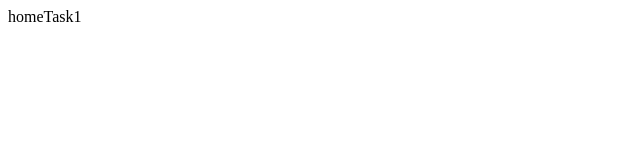
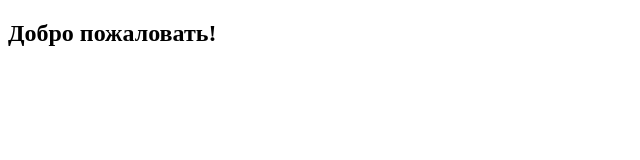
Before and after one commit to noisydimon/homeTask1, a plain HTML site: page index.html in a window 1280 px wide. Shown: the whole page, without its empty margins (0-640 px from the left). Drawn offline with Linux system fonts and the light colour scheme.

Commit message:
Adding the h2

```diff
--- a/index.html
+++ b/index.html
@@ -6,6 +6,6 @@
     <title>Document</title>
 </head>
 <body>
-    homeTask1
+    <h2>Добро пожаловать!</h2>
 </body>
 </html>
```
